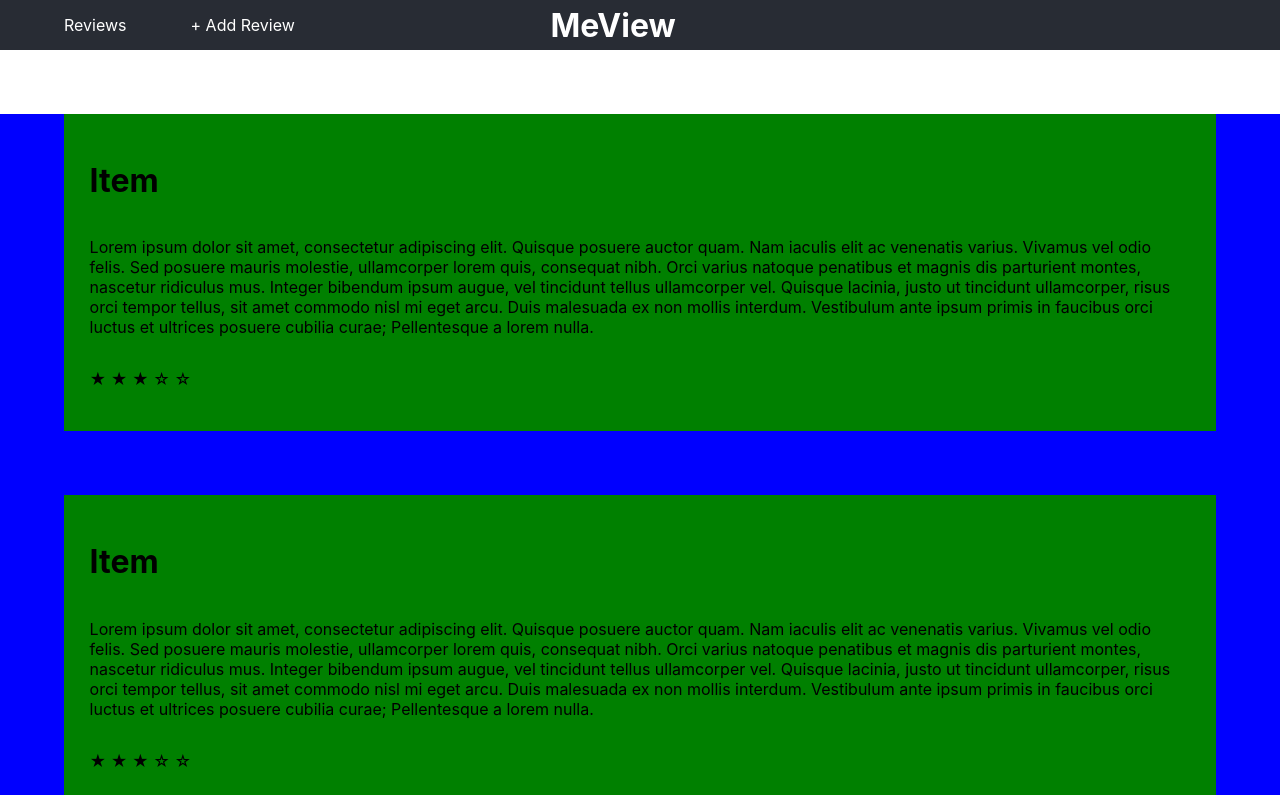
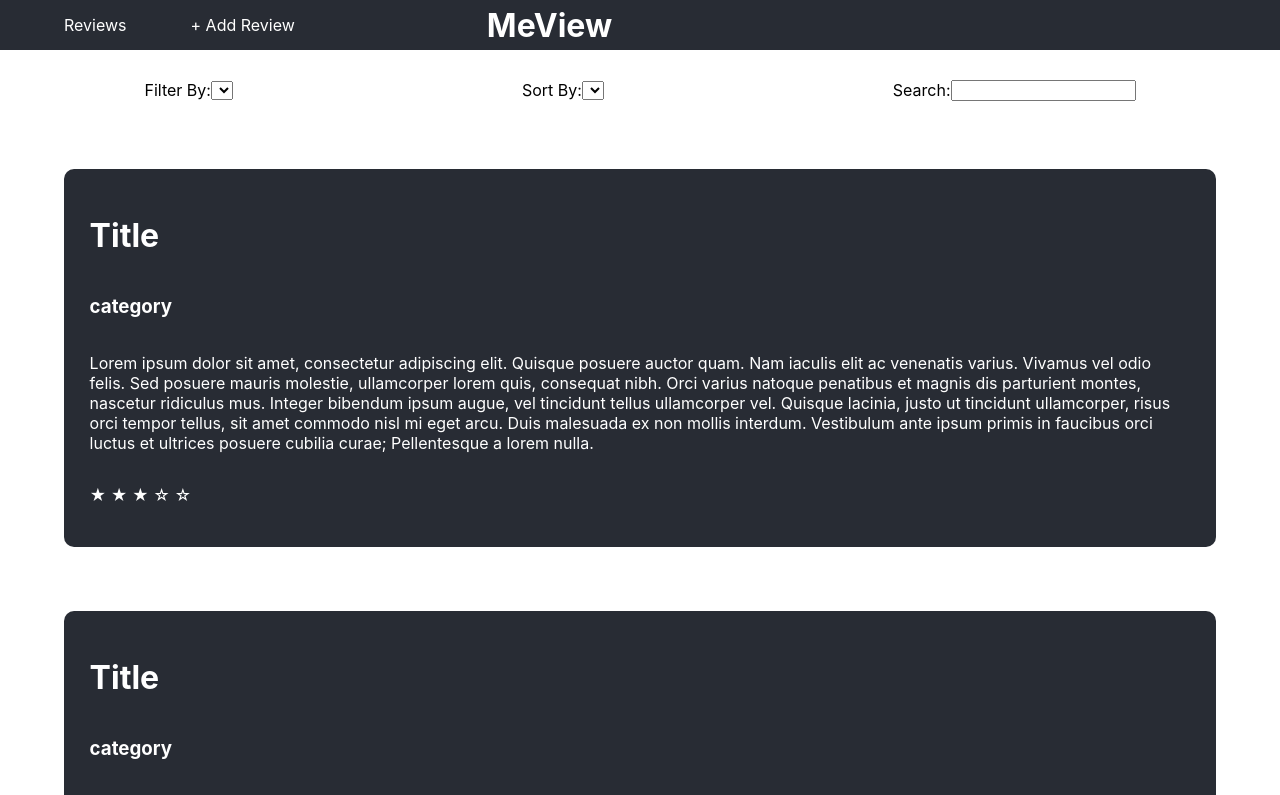
Before and after one commit to eurobi/phase-2-final-project, a React (Create React App) app in the folder my-app/: page / in a window 1280 px wide. Shown: the top 795 px of the page. Built offline with nearby package versions, Linux system fonts and the light colour scheme.

Commit message:
filters component

```diff
--- a/my-app/src/App.css
+++ b/my-app/src/App.css
@@ -1,16 +1,5 @@
 .App {
   text-align: center;
-}
-
-.App-logo {
-  height: 40vmin;
-  pointer-events: none;
-}
-
-@media (prefers-reduced-motion: no-preference) {
-  .App-logo {
-    animation: App-logo-spin infinite 20s linear;
-  }
 }
 
 
@@ -38,18 +27,34 @@
 }
 
 #title{
-  position: fixed;
-  margin-left: 43%;
+  position: fixed, top;
+  margin-left: 15%;
+
 }
 
 #review-list{
-  background-color: blue;
+  background-color: white;
 }
 
 .card{
-  background-color: green;
+  background-color: #282c34;
+  color: white;
+  border-radius: 10px;
   display: flex;
   flex-direction: column;
   margin: 5%;
   padding: 2%;
 }
+
+.filters{
+  display: flex;
+  justify-content: space-around;
+}
+
+.filter-item{
+  display: flex;
+  height: 30px;
+  align-items: center;
+  justify-content: space-between;
+  margin-top: 25px;
+}
--- a/my-app/src/App.js
+++ b/my-app/src/App.js
@@ -3,13 +3,16 @@ import './App.css';
 import NavBar from './Components/NavBar';
 import ReviewList from './Components/ReviewList';
 import ReviewForm from './Components/ReviewForm';
+import Filters from './Components/Filters'
 
 function App() {
   return (
     <div>
-        <NavBar></NavBar>
+        <NavBar />
+        <Filters />
         <ReviewForm />
         <ReviewList />
+        <ReviewForm />
     </div>
   );
 }
--- /dev/null
+++ b/my-app/src/Components/Filters.js
@@ -0,0 +1,25 @@
+function Filters(){
+    return (
+        <div className="filters">
+            <div className="filter-item">
+                <label for="filter-by">Filter By:</label>
+                <select id='filter-by'>
+                    {/* {display options} */}
+                </select>
+            </div>
+            <div className="filter-item">
+                <label for="sort-by">Sort By:</label>
+                <select id='sort-by'>
+                    {/* {display options} */}
+                </select>
+            </div>
+            <div className="filter-item">
+                <label for='search'>Search:</label>
+                <input></input>
+            </div>
+        </div>
+    )
+}
+
+
+export default Filters
--- a/my-app/src/Components/Review.js
+++ b/my-app/src/Components/Review.js
@@ -1,7 +1,8 @@
 function Review(){
     return(
         <div className='card'>
-            <h1>Item</h1>
+            <h1>Title</h1>
+            <h3>category</h3>
             <p>Lorem ipsum dolor sit amet, consectetur adipiscing elit. Quisque posuere auctor quam. Nam iaculis elit ac venenatis varius. Vivamus vel odio felis. Sed posuere mauris molestie, ullamcorper lorem quis, consequat nibh. Orci varius natoque penatibus et magnis dis parturient montes, nascetur ridiculus mus. Integer bibendum ipsum augue, vel tincidunt tellus ullamcorper vel. Quisque lacinia, justo ut tincidunt ullamcorper, risus orci tempor tellus, sit amet commodo nisl mi eget arcu. Duis malesuada ex non mollis interdum. Vestibulum ante ipsum primis in faucibus orci luctus et ultrices posuere cubilia curae; Pellentesque a lorem nulla.</p>
             <p> ★ ★ ★ ☆ ☆ </p>
         </div>
```
Also changed, not shown: my-app/src/Components/ReviewForm.js (line endings or trailing spaces).
